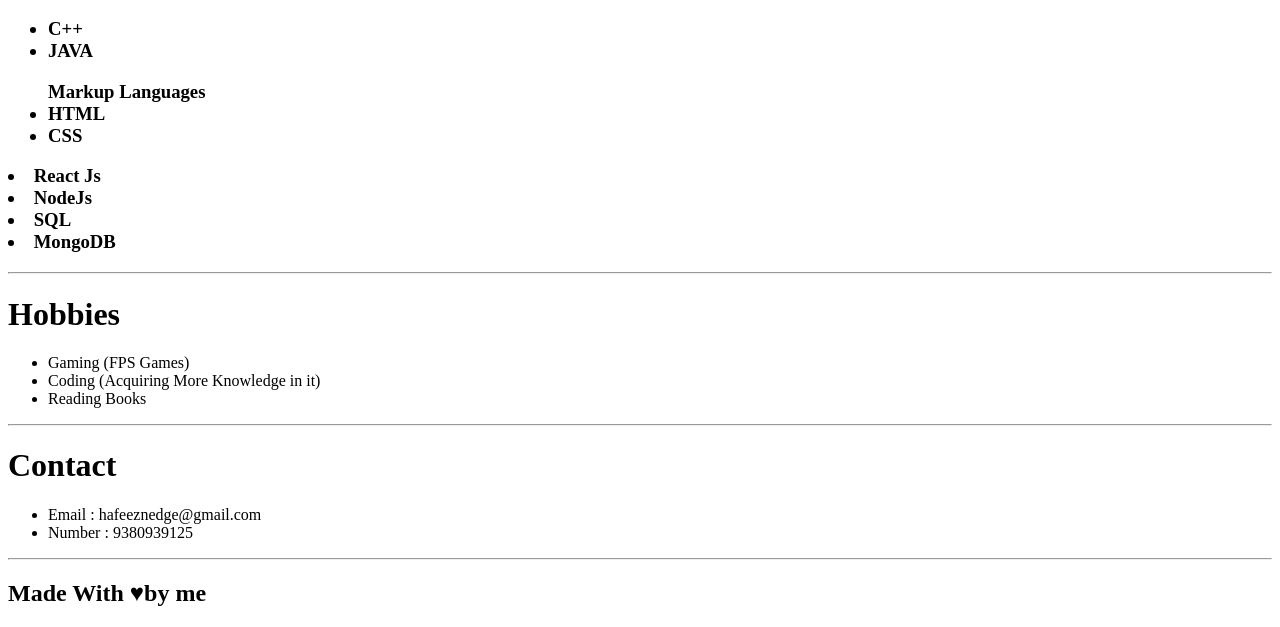
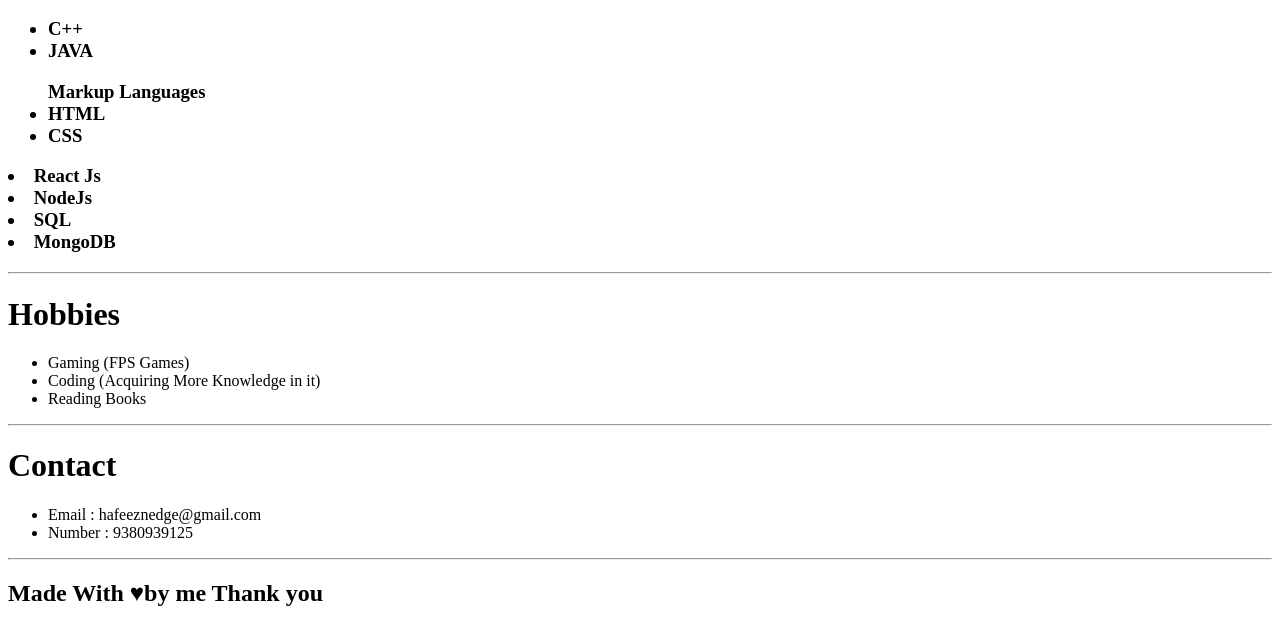
Before and after one commit to hafeeznedge/Portfolio, a plain HTML site: page index.html in a window 1280 px wide. Shown: the part 479-1106 px from the top of the page. Drawn offline with Linux system fonts and the light colour scheme.

Commit message:
Adding new elements

```diff
--- a/index.html
+++ b/index.html
@@ -2,7 +2,7 @@
     <head>
         <title>Portfolio</title>
     </head>
-        <body>
+            <body>
                         <h1><b><strong>My Portfolio </strong></b></h1>
                         <hr>
                     <div1>
@@ -48,7 +48,6 @@
                                         <li>Coding (Acquiring More Knowledge in it)</li>
                                         <li>Reading Books</li>
                                      </ul>
-
                                      <hr>
                                      <h1>Contact</h1>
                                      <ul>
@@ -56,7 +55,10 @@
                                         <li>Number : 9380939125</li>
                                      </ul>
                                     <hr>
-                                     <h2>Made With &hearts;by me</h2>
+                                     <h2>
+                                        Made With &hearts;by me
+                                        Thank you
+                                     </h2>
                     </div3>
         </body>
 </html>
```
